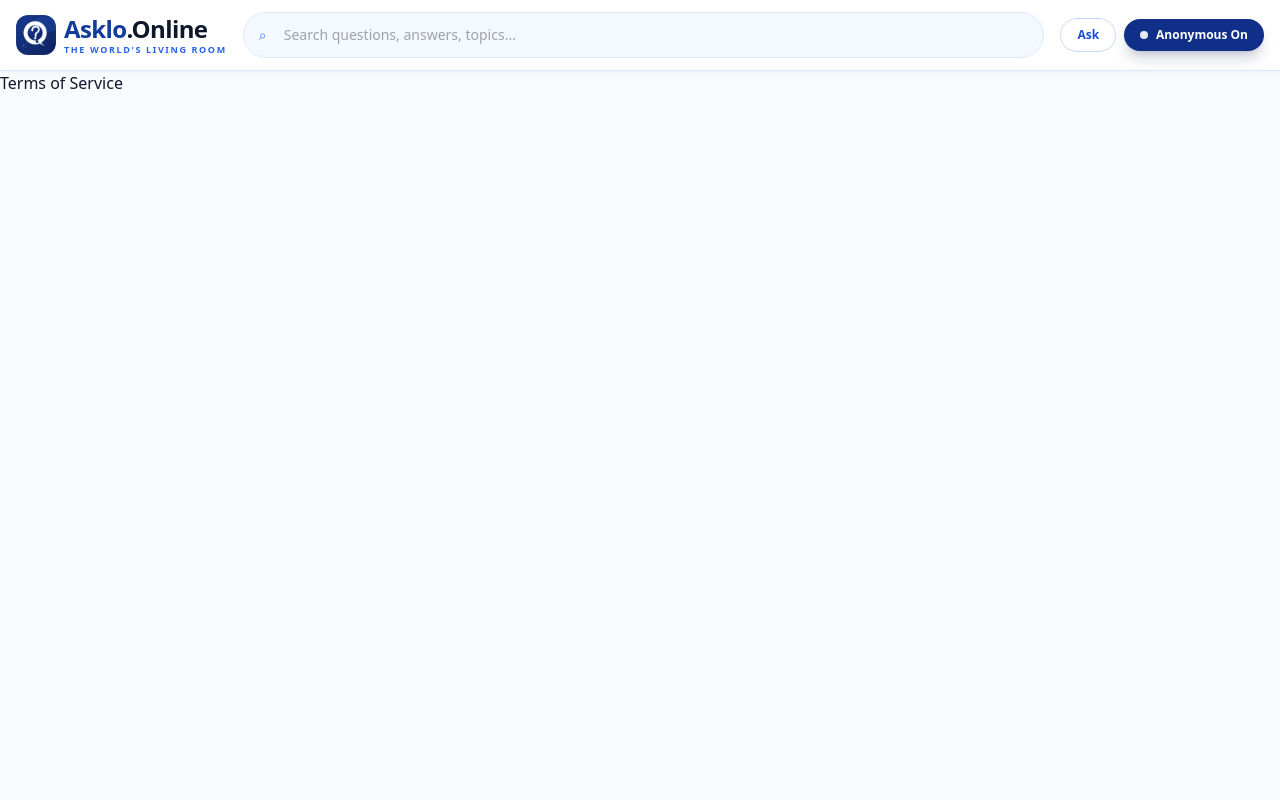
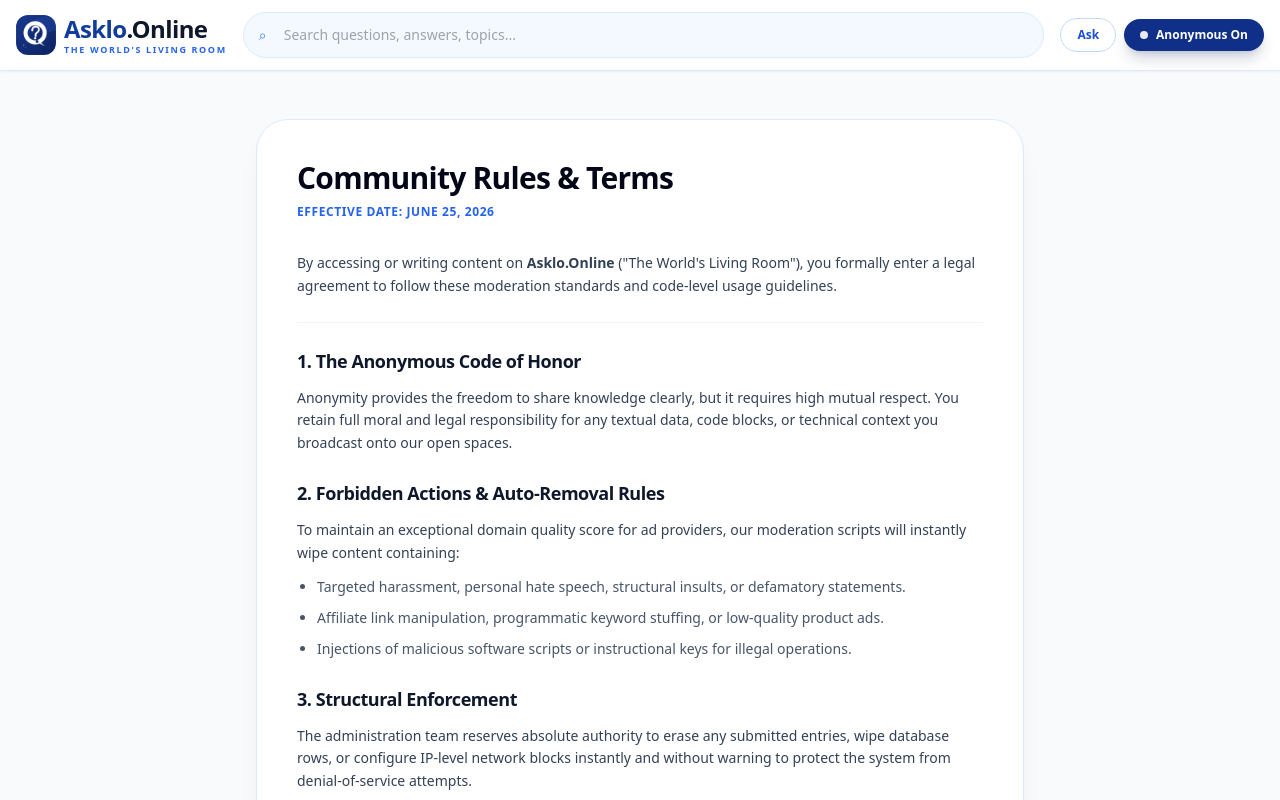
Before and after one commit to askloonline-maker/portfolio-website, a Next.js app: page /terms in a window 1280 px wide. Shown: the top 800 px of the page. Built offline with nearby package versions, Linux system fonts and the light colour scheme.

Commit message:
Update page.tsx

```diff
--- a/app/terms/page.tsx
+++ b/app/terms/page.tsx
@@ -1,8 +1,53 @@
-export default function TermsPage() {
+import React from "react";
+
+export default function TermsOfServicePage() {
   return (
-    <div>
-      <h1>Terms of Service</h1>
-      {/* Terms of service content */}
-    </div>
+    <main className="min-h-screen bg-slate-50 py-12 px-4 sm:px-6 lg:px-8 font-sans antialiased text-slate-700">
+      <div className="max-w-3xl mx-auto bg-white border border-blue-100 rounded-[2rem] p-6 sm:p-10 shadow-xl shadow-blue-950/5">
+        <h1 className="text-3xl font-black text-slate-950 tracking-tight mb-2">Community Rules & Terms</h1>
+        <p className="text-xs font-bold uppercase tracking-wider text-blue-600 mb-8">Effective Date: June 25, 2026</p>
+
+        <div className="space-y-6 text-sm leading-relaxed">
+          <p>
+            By accessing or writing content on <strong>Asklo.Online</strong> ("The World's Living Room"), you formally enter a legal agreement to follow these moderation standards and code-level usage guidelines.
+          </p>
+
+          <hr className="border-slate-100" />
+
+          <section className="space-y-3">
+            <h2 className="text-lg font-bold text-slate-900 tracking-tight">1. The Anonymous Code of Honor</h2>
+            <p>
+              Anonymity provides the freedom to share knowledge clearly, but it requires high mutual respect. You retain full moral and legal responsibility for any textual data, code blocks, or technical context you broadcast onto our open spaces.
+            </p>
+          </section>
+
+          <section className="space-y-3">
+            <h2 className="text-lg font-bold text-slate-900 tracking-tight">2. Forbidden Actions & Auto-Removal Rules</h2>
+            <p>
+              To maintain an exceptional domain quality score for ad providers, our moderation scripts will instantly wipe content containing:
+            </p>
+            <ul className="list-disc pl-5 space-y-2 text-slate-600">
+              <li>Targeted harassment, personal hate speech, structural insults, or defamatory statements.</li>
+              <li>Affiliate link manipulation, programmatic keyword stuffing, or low-quality product ads.</li>
+              <li>Injections of malicious software scripts or instructional keys for illegal operations.</li>
+            </ul>
+          </section>
+
+          <section className="space-y-3">
+            <h2 className="text-lg font-bold text-slate-900 tracking-tight">3. Structural Enforcement</h2>
+            <p>
+              The administration team reserves absolute authority to erase any submitted entries, wipe database rows, or configure IP-level network blocks instantly and without warning to protect the system from denial-of-service attempts.
+            </p>
+          </section>
+
+          <section className="space-y-3">
+            <h2 className="text-lg font-bold text-slate-900 tracking-tight">4. Disclaimer of Professional Content</h2>
+            <p>
+              Answers found across our marketing, business, engineering, and AI categories are crowdsourced and crowdsourced entries do not equal official legal, financial, or industrial engineering advice. Verify any production advice independently.
+            </p>
+          </section>
+        </div>
+      </div>
+    </main>
   );
 }
```
